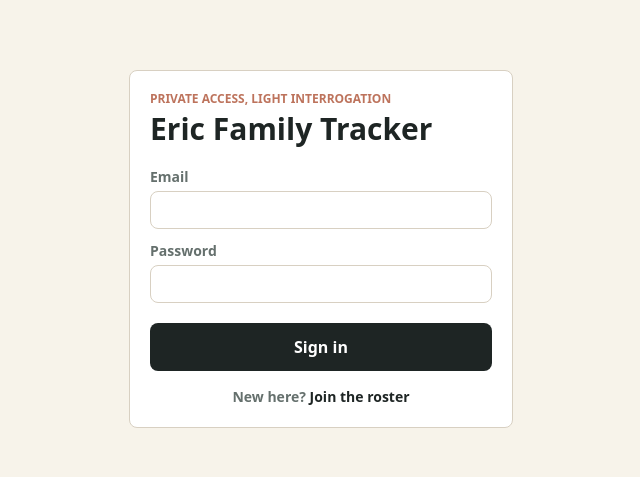
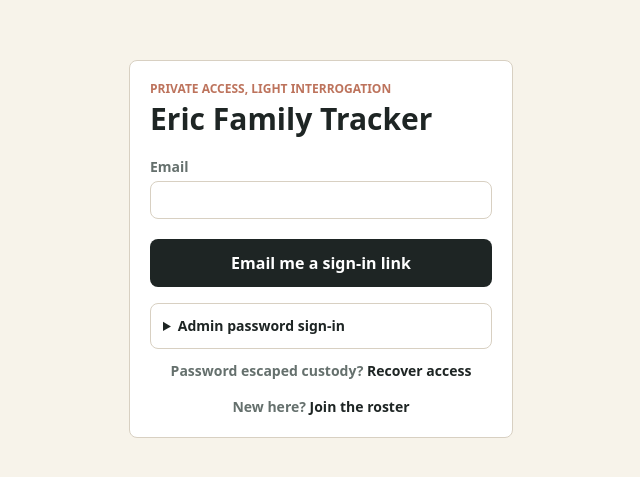
Before and after one commit to chacon96-droid/tio-erics-family-tracker, a Next.js app: page /login in a window 1280 px wide. Shown: the part 151-628 px from the top of the page, without its empty margins (319-959 px from the left). Built offline with nearby package versions, Linux system fonts and the light colour scheme.

Commit message:
Add passwordless login UI

```diff
--- a/app/login/page.tsx
+++ b/app/login/page.tsx
@@ -1,28 +1,50 @@
+import { requestMagicLink, signIn } from "@/lib/actions";
 import Link from "next/link";
-import { signIn } from "@/lib/actions";
 
-export default async function LoginPage({ searchParams }: { searchParams?: Promise<{ error?: string }> }) {
+export default async function LoginPage({ searchParams }: { searchParams?: Promise<{ error?: string; message?: string }> }) {
   const params = await searchParams;
 
   return (
     <main className="grid min-h-screen place-items-center bg-paper p-4">
-      <form action={signIn} className="w-full max-w-sm rounded-app border border-line bg-white p-5">
+      <div className="w-full max-w-sm rounded-app border border-line bg-white p-5">
         <p className="text-xs font-black uppercase text-clay">Private access, light interrogation</p>
         <h1 className="mt-1 text-3xl font-black">Eric Family Tracker</h1>
         {params?.error ? <p className="mt-3 rounded-app bg-red-50 p-3 text-sm font-bold text-red-700">{params.error}</p> : null}
+        {params?.message ? <p className="mt-3 rounded-app bg-green-50 p-3 text-sm font-bold text-green-800">{params.message}</p> : null}
+
+        <form action={requestMagicLink}>
           <label className="mt-5 grid gap-1 text-sm font-bold text-muted">
             Email
-          <input className="rounded-app border border-line px-3 py-2 text-ink" name="email" type="email" required />
+            <input className="rounded-app border border-line px-3 py-2 text-ink" name="email" type="email" autoComplete="email" required />
+          </label>
+          <button className="focus-ring mt-5 w-full rounded-app bg-ink px-4 py-3 font-black text-white">Email me a sign-in link</button>
+        </form>
+
+        <details className="mt-4 rounded-app border border-line p-3">
+          <summary className="cursor-pointer text-sm font-black text-ink">Admin password sign-in</summary>
+          <form action={signIn} className="mt-3">
+            <label className="grid gap-1 text-sm font-bold text-muted">
+              Email
+              <input className="rounded-app border border-line px-3 py-2 text-ink" name="email" type="email" autoComplete="email" required />
             </label>
             <label className="mt-3 grid gap-1 text-sm font-bold text-muted">
               Password
               <input className="rounded-app border border-line px-3 py-2 text-ink" name="password" type="password" required />
             </label>
-        <button className="focus-ring mt-5 w-full rounded-app bg-ink px-4 py-3 font-black text-white">Sign in</button>
+            <button className="focus-ring mt-4 w-full rounded-app bg-clay px-4 py-3 font-black text-white">Sign in as admin</button>
+          </form>
+        </details>
+
+        <p className="mt-3 text-center text-sm font-semibold text-muted">
+          Password escaped custody?{" "}
+          <Link className="font-black text-ink underline-offset-4 hover:underline" href="/forgot-password">
+            Recover access
+          </Link>
+        </p>
         <p className="mt-4 text-center text-sm font-semibold text-muted">
           New here? <Link className="font-black text-ink underline-offset-4 hover:underline" href="/signup">Join the roster</Link>
         </p>
-      </form>
+      </div>
     </main>
   );
 }
```
Lines whose indentation alone changed are shown as unchanged.
